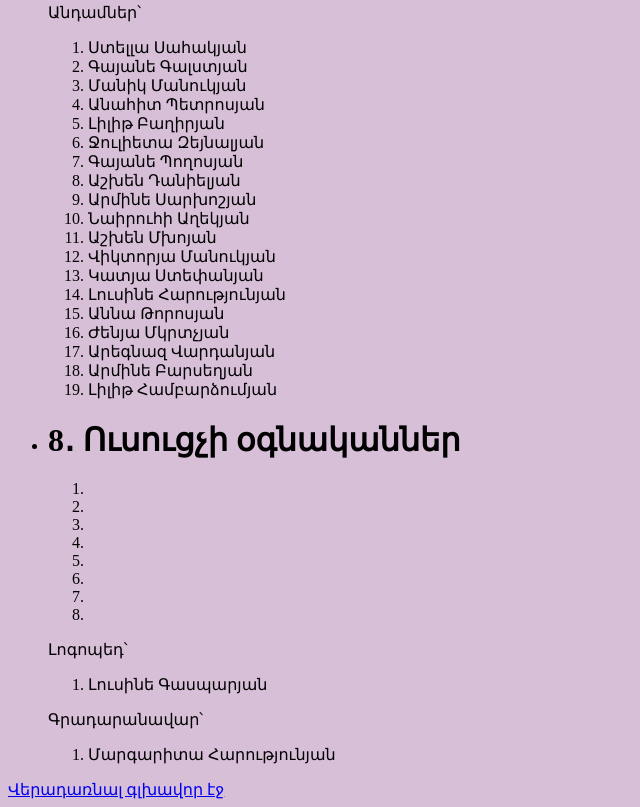
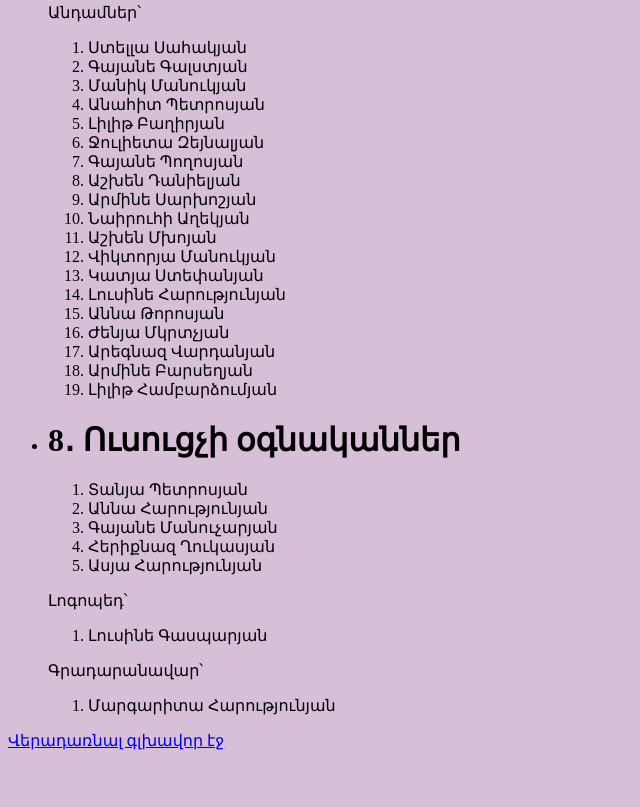
Before and after one commit to tumanyananna96-debug/1project, a plain HTML site: page Տնօրեն.html in a window 1280 px wide. Shown: the part 5710-6517 px from the top of the page, without its empty margins (0-640 px from the left). After the commit the page ends 6468 px from the top, so only its background shows below. Drawn offline with Linux system fonts and the light colour scheme.

Commit message:
Update Տնօրեն.html

```diff
--- a/Տնօրեն.html
+++ b/Տնօրեն.html
@@ -165,14 +165,11 @@
 				</p>
 				<li><h1>8․ Ուսուցչի օգնականներ</h1>
 				    <ol>
-					    <li>
-						<li>
-						<li>
-						<li>
-						<li>
-						<li>
-						<li>
-						<li>
+					    <li>Տանյա Պետրոսյան
+						<li>Աննա Հարությունյան
+						<li>Գայանե Մանուչարյան
+						<li>Հերիքնազ Ղուկասյան
+						<li>Ասյա Հարությունյան
 					</ol>
 				<p>Լոգոպեդ՝<br>
 				    <ol>
```
